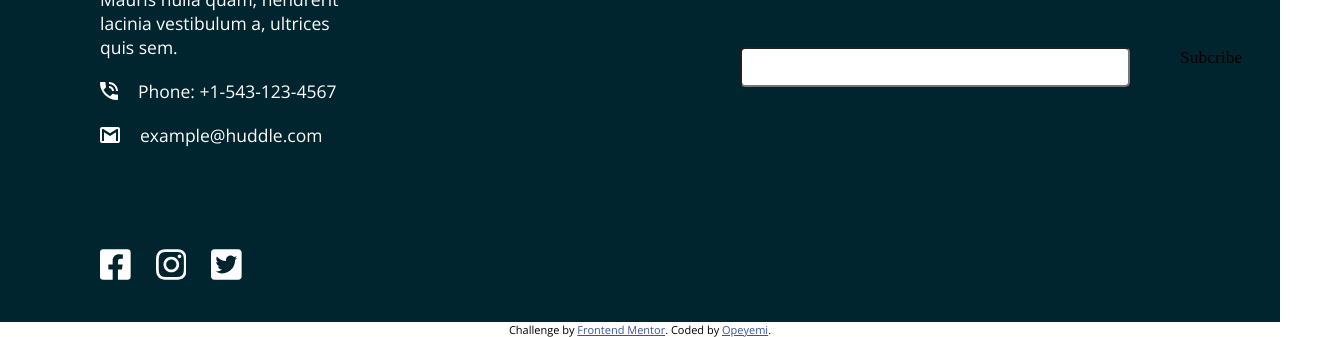
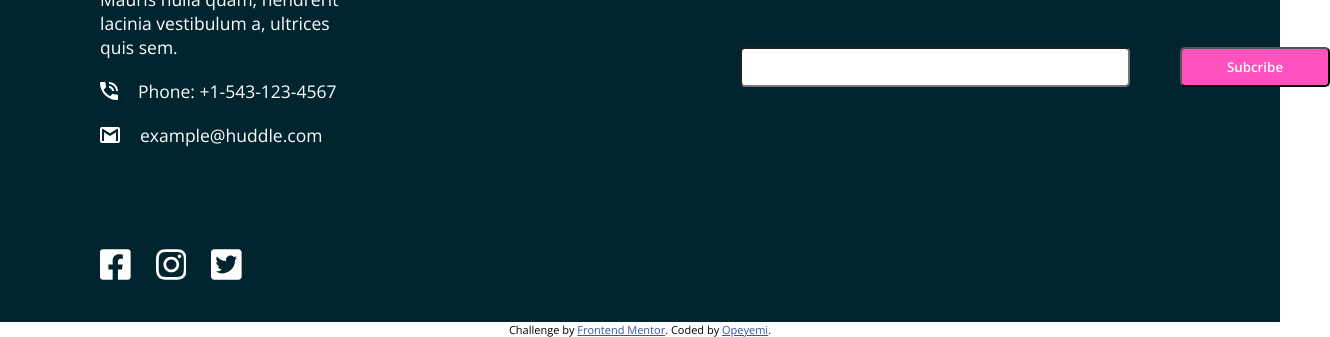
Before and after one commit to Luscious258/Huddle-landing-page-with-curved-sections, a plain HTML site: page index.html in a window 1280 px wide. Shown: the part 4145-4482 px from the top of the page, 1330 px wide, since content can reach past the window. Drawn offline with nearby package versions, Linux system fonts and the light colour scheme.

Commit message:
Update index.html

```diff
--- a/index.html
+++ b/index.html
@@ -142,7 +142,7 @@
           <div class="subscribe">
             <input id="email" type="email" name="email">
             <label for="email"> </label>
-              <button">Subcribe</button>
+              <button>Subcribe</button>
 
 
           </div>
```
